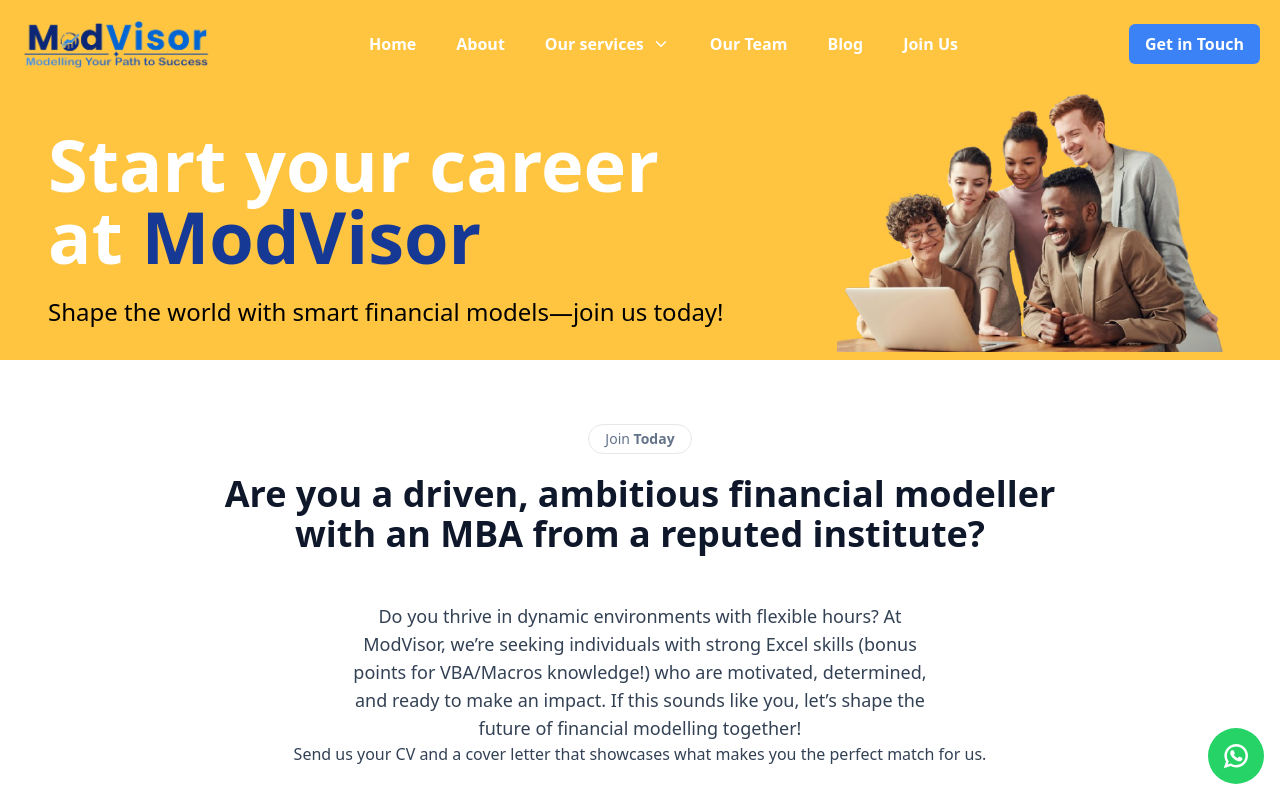
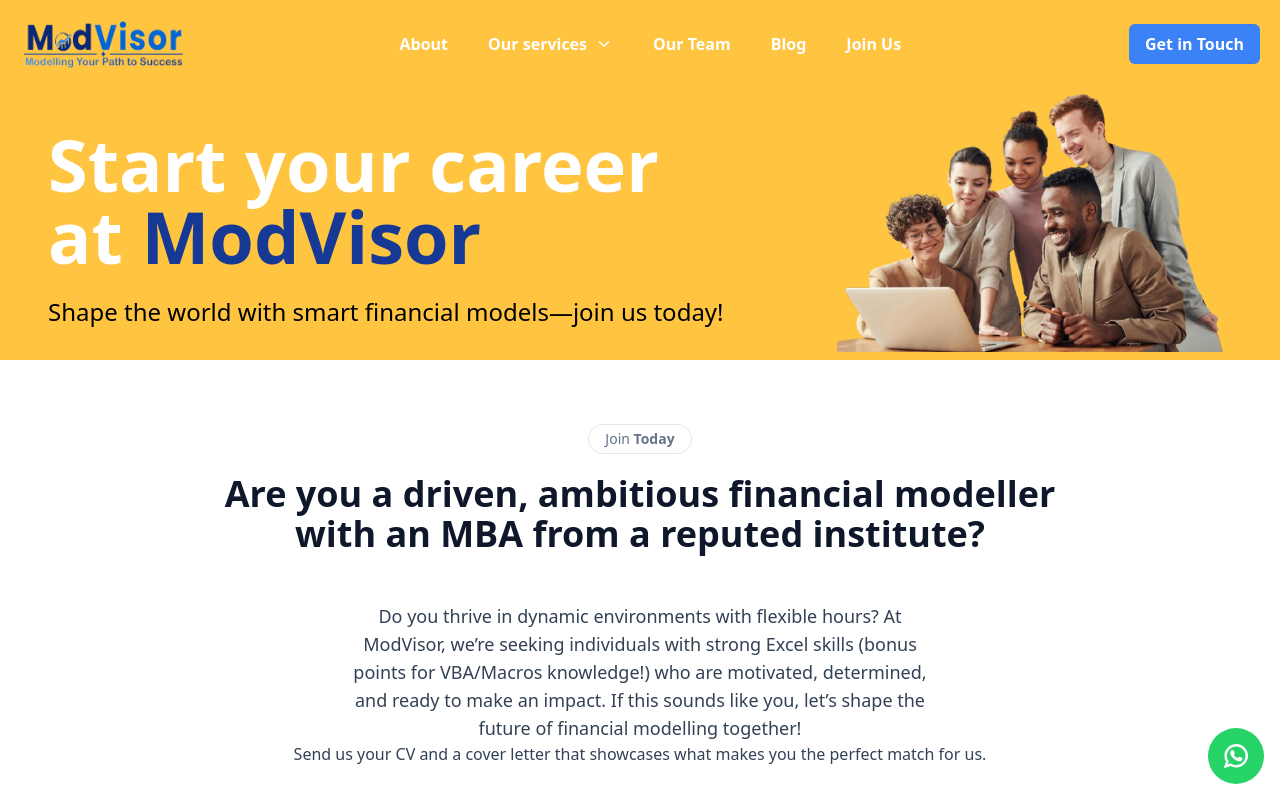
Before and after one commit to DigiAce/modvisorconsultants, a React (Vite) app: page /join in a window 1280 px wide. Shown: the top 794 px of the page. Built offline with nearby package versions, Linux system fonts and the light colour scheme.

Commit message:
Add files via upload

```diff
--- a/src/components/layout/Navbar.jsx
+++ b/src/components/layout/Navbar.jsx
@@ -38,7 +38,6 @@
   }, [location]);
 
   const menuItems = [
-    { name: "Home", path: "/" },
     {
       name: "About",
       path: "/",
@@ -87,11 +86,13 @@
     >
       <nav className="max-w-4xl xl:max-w-7xl mx-auto px-5 py-3 lg:py-5">
         <div className="flex items-center justify-between">
-          <img
-            src="/img/logo-trans.png"
-            alt="Company Logo"
-            className="h-8 sm:h-12"
-          />
+          <button onClick={() => navigate("/")} className="focus:outline-none">
+            <img
+              src="/img/logo-trans.png"
+              alt="Company Logo"
+              className="h-8 sm:h-12"
+            />
+          </button>
           <div className="hidden lg:flex justify-between items-center w-full">
             <ul className="flex-1 flex justify-center space-x-10 text-base font-bold">
               {menuItems.map((item) =>
```
